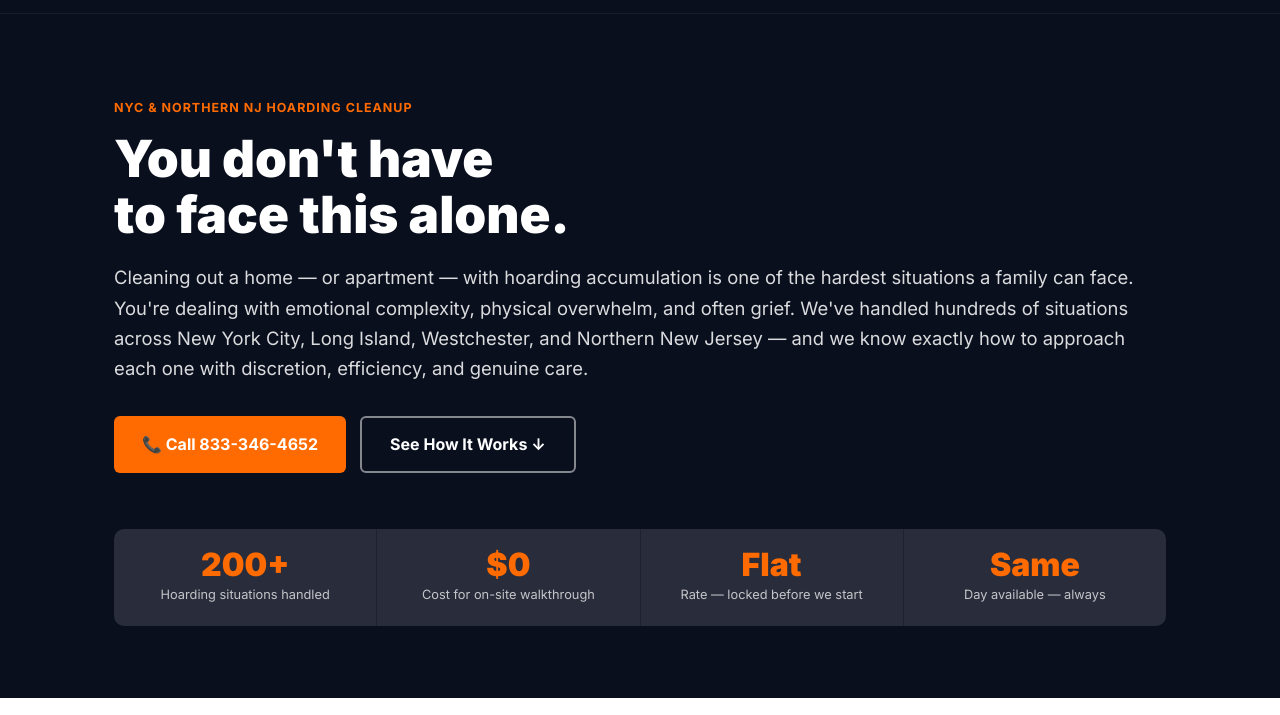
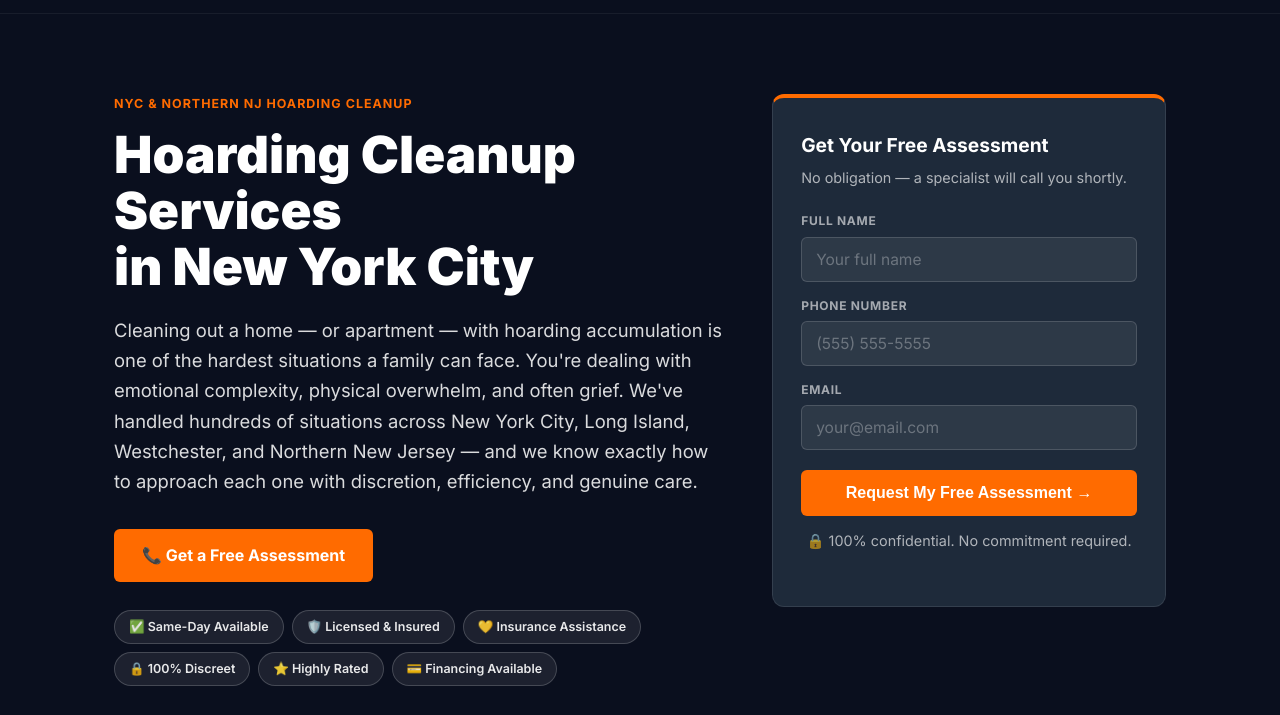
Before and after one commit to geckoss217/emergency-cleanings-metro-pages, a plain HTML site: page nyc-hoarding-cleanup/index.html in a window 1280 px wide. Shown: the part 73-788 px from the top of the page. Drawn offline with Linux system fonts and the light colour scheme.

Commit message:
Update NYC: two-column hero layout, badge pills, form card

```diff
--- a/nyc-hoarding-cleanup/index.html
+++ b/nyc-hoarding-cleanup/index.html
@@ -54,8 +54,12 @@
      ============================ -->
 <section class="hero">
   <div class="container">
+    <div class="hero__grid">
+
+      <!-- LEFT: Content -->
+      <div class="hero__left">
         <span class="eyebrow hero__label">NYC &amp; Northern NJ Hoarding Cleanup</span>
-    <h1>You don't have<br>to face this alone.</h1>
+        <h1>Hoarding Cleanup Services<br>in New York City</h1>
         <p class="hero__sub">
           Cleaning out a home — or apartment — with hoarding accumulation is one of the hardest
           situations a family can face. You're dealing with emotional complexity, physical overwhelm,
@@ -63,9 +67,15 @@
           Westchester, and Northern New Jersey — and we know exactly how to approach each one
           with discretion, efficiency, and genuine care.
         </p>
-    <div class="hero__ctas">
-      <a class="btn btn--primary" href="tel:8333464652">📞 Call 833-346-4652</a>
-      <a class="btn btn--secondary" href="#how-it-works">See How It Works ↓</a>
+        <a class="btn btn--primary" href="tel:8333464652">📞 Get a Free Assessment</a>
+
+        <div class="badge-pills">
+          <span class="badge">✅ Same-Day Available</span>
+          <span class="badge">🛡️ Licensed &amp; Insured</span>
+          <span class="badge">💛 Insurance Assistance</span>
+          <span class="badge">🔒 100% Discreet</span>
+          <span class="badge">⭐ Highly Rated</span>
+          <span class="badge">💳 Financing Available</span>
         </div>
 
         <!-- Stats bar -->
@@ -87,6 +97,33 @@
             <span class="stat__label">Day available — always</span>
           </div>
         </div>
+      </div><!-- /.hero__left -->
+
+      <!-- RIGHT: Contact Form -->
+      <div class="hero__right">
+        <div class="form-card">
+          <h3>Get Your Free Assessment</h3>
+          <p>No obligation — a specialist will call you shortly.</p>
+          <form onsubmit="window.location.href='tel:8333464652'; return false;">
+            <div class="form-field">
+              <label for="name-nyc">Full Name</label>
+              <input type="text" id="name-nyc" name="name" placeholder="Your full name" required />
+            </div>
+            <div class="form-field">
+              <label for="phone-nyc">Phone Number</label>
+              <input type="tel" id="phone-nyc" name="phone" placeholder="(555) 555-5555" required />
+            </div>
+            <div class="form-field">
+              <label for="email-nyc">Email</label>
+              <input type="email" id="email-nyc" name="email" placeholder="your@email.com" />
+            </div>
+            <button class="btn btn--primary btn--full" type="submit">Request My Free Assessment →</button>
+          </form>
+          <p class="form-card__note">🔒 100% confidential. No commitment required.</p>
+        </div>
+      </div><!-- /.hero__right -->
+
+    </div><!-- /.hero__grid -->
   </div>
 </section>
 
@@ -420,45 +457,4 @@
         <summary>What happens to the items you remove?</summary>
         <p>We sort where possible — items that can be donated go to donation, recyclables are handled responsibly, and what can't be reused is disposed of through proper channels. We document the process and handle everything with respect for the property and the people involved.</p>
       </details>
-    </div>
-  </div>
-</section>
-
-<!-- ============================
-     FINAL CTA
-     ============================ -->
-<section class="cta-section">
-  <div class="container" style="text-align:center; padding: 80px 20px;">
-    <h2 style="color:var(--white); font-size:2rem; margin-bottom:16px;">Your free assessment is one call away.</h2>
-    <p style="color:rgba(255,255,255,0.8); max-width:500px; margin:0 auto 32px; font-size:1.05rem; line-height:1.7;">
-      No pressure. No commitment. Just an honest conversation about your situation
-      and what it will actually take to resolve it.
-    </p>
-    <a class="btn btn--white" href="tel:8333464652">Get a Free Assessment →</a>
-    <p style="color:rgba(255,255,255,0.6); margin-top:20px; font-size:0.95rem;">
-      Call us directly: <a href="tel:8333464652" style="color:white; font-weight:600;">833-346-4652</a>
-    </p>
-  </div>
-</section>
-
-<!-- ============================
-     FOOTER
-     ============================ -->
-<footer class="footer">
-  <div class="container footer__inner">
-    <a href="https://emergencycleanings.com">
-      <img src="https://emergencycleanings.com/wp-content/uploads/2022/07/Final-logo-for-buyer-png.png" alt="Emergency Cleanings" style="height:36px;" />
-    </a>
-    <p class="footer__tagline">Professional · Discreet · Reliable</p>
-    <nav class="footer__nav">
-      <a href="https://emergencycleanings.com">Main Site</a>
-      <a href="https://emergencycleanings.com/fresh-start/">Fresh Start Program</a>
-      <a href="https://pricing.emergencycleanings.com/">Pricing Guide</a>
-      <a href="tel:8333464652">833-346-4652</a>
-    </nav>
-    <p class="footer__copy">© 2026 Emergency Cleanings. All rights reserved.</p>
-  </div>
-</footer>
-
-</body>
-</html>
+    </div
```
Lines whose indentation alone changed are shown as unchanged.
